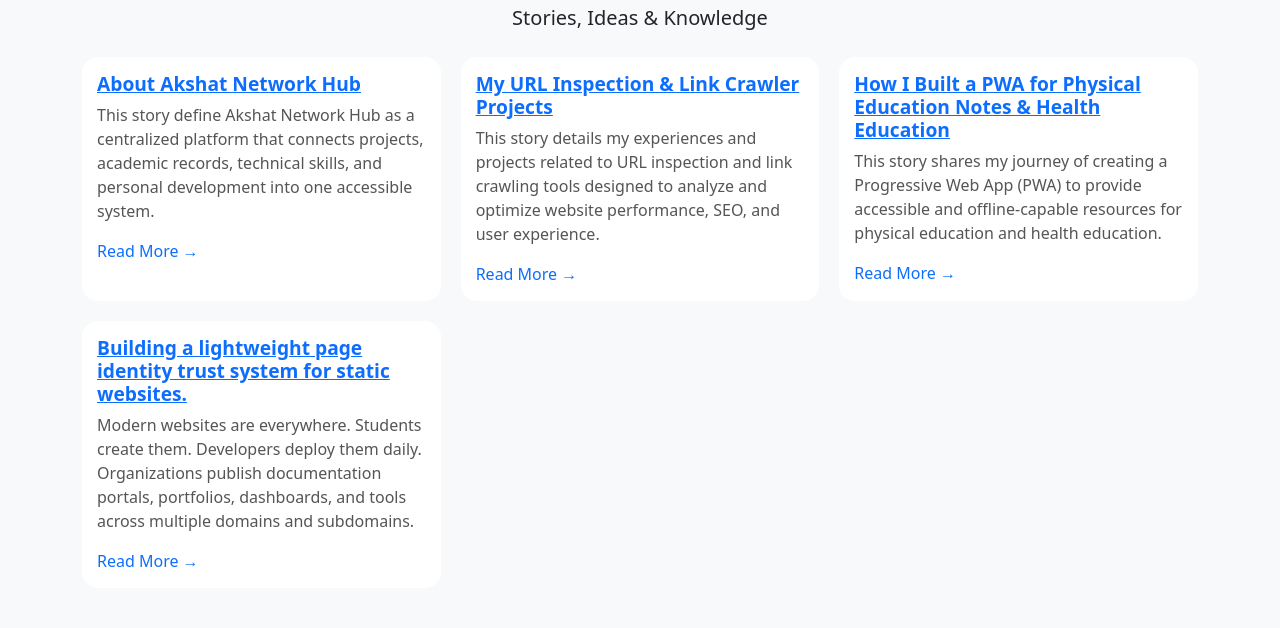
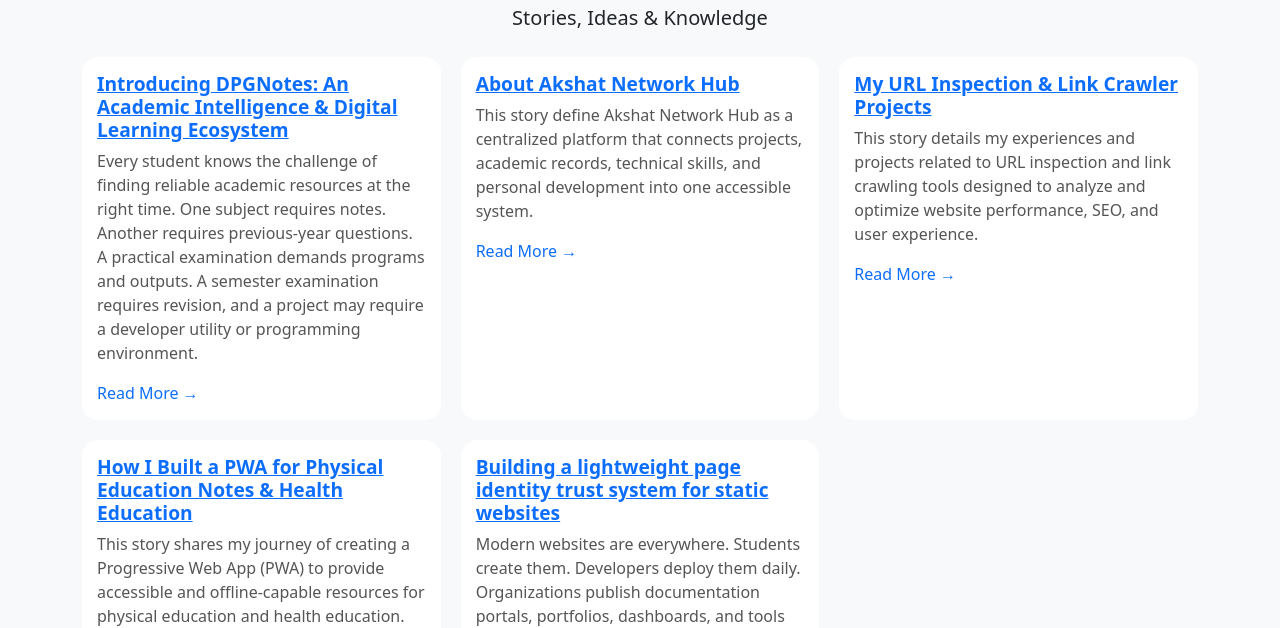
Before and after one commit to Akshat-881236/AkshatNetworkHub, a plain HTML site: page MediumStory/index.htm in a window 1280 px wide. Shown: the part 173-801 px from the top of the page. Drawn offline with nearby package versions, Linux system fonts and the light colour scheme.

Commit message:
Update story cards with new onclick events and links

```diff
--- a/MediumStory/index.htm
+++ b/MediumStory/index.htm
@@ -239,7 +239,15 @@ body { background:#f8f9fa; font-family:system-ui; }
 
 <!-- STORIES (STATIC = SEO INDEXABLE) -->
 <div class="container" id="storyContainer">
-<!-- STORY 1 -->
+<article class="story-card" data-category="education" onclick="console.log('Card clicked'), window.open=('https://medium.com/@its.akshatnetworkhub23/introducing-dpgnotes-an-academic-intelligence-digital-learning-ecosystem-a227287ccb61', '_blank', 'noopener,noreferrer')">
+<div class="story-body">
+<h2 class="story-title">
+<a href="https://medium.com/@its.akshatnetworkhub23/building-a-lightweight-page-identity-trust-system-for-static-websites-b2c0fb9b2a90">Introducing DPGNotes: An Academic Intelligence & Digital Learning Ecosystem</a></h2>
+<p class="story-desc">Every student knows the challenge of finding reliable academic resources at the right time. One subject requires notes. Another requires previous-year questions. A practical examination demands programs and outputs. A semester examination requires revision, and a project may require a developer utility or programming environment.</p>
+<a href="https://medium.com/@its.akshatnetworkhub23/introducing-dpgnotes-an-academic-intelligence-digital-learning-ecosystem-a227287ccb61" class="read-more">Read More →</a>
+</div>
+</article>
+
 <article class="story-card" data-category="tech"
 onclick="console.log('Card clicked'), window.open('https://medium.com/@its.akshatnetworkhub23/about-akshat-network-hub-aa941f5f1902', '_blank', 'noopener,noreferrer')">
 <div class="story-body">
@@ -251,8 +259,7 @@ onclick="console.log('Card clicked'), window.open('https://medium.com/@its.aksha
 </div>
 </article>
 
-<!-- STORY 2 -->
-<article class="story-card" data-category="education" onclick="console.log('Story 2 Card clicked'), window.open=('https://medium.com/@its.akshatnetworkhub23/my-url-inspection-link-crawler-projects-7c13ddb56d6c', '_blank', 'noopener,noreferrer')">
+<article class="story-card" data-category="education" onclick="console.log('Card clicked'), window.open=('https://medium.com/@its.akshatnetworkhub23/my-url-inspection-link-crawler-projects-7c13ddb56d6c', '_blank', 'noopener,noreferrer')">
 <div class="story-body">
 <h2 class="story-title">
 <a href="https://medium.com/@its.akshatnetworkhub23/my-url-inspection-link-crawler-projects-7c13ddb56d6c">My URL Inspection & Link Crawler Projects</a>
@@ -262,7 +269,7 @@ onclick="console.log('Card clicked'), window.open('https://medium.com/@its.aksha
 </div>
 </article>
 
-<article class="story-card" data-category="education" onclick="console.log('Story 3 Card clicked'), window.open=('https://medium.com/@its.akshatnetworkhub23/how-i-built-a-pwa-for-physical-education-notes-health-education-first-aid-safety-ebb635aded8f', '_blank', 'noopener,noreferrer')">
+<article class="story-card" data-category="education" onclick="console.log('Card clicked'), window.open=('https://medium.com/@its.akshatnetworkhub23/how-i-built-a-pwa-for-physical-education-notes-health-education-first-aid-safety-ebb635aded8f', '_blank', 'noopener,noreferrer')">
 <div class="story-body">
 <h2 class="story-title">
 <a href="https://medium.com/@its.akshatnetworkhub23/how-i-built-a-pwa-for-physical-education-notes-health-education-first-aid-safety-ebb635aded8f">How I Built a PWA for Physical Education Notes & Health Education</a>
@@ -272,10 +279,10 @@ onclick="console.log('Card clicked'), window.open('https://medium.com/@its.aksha
 </div>
 </article>
 
-<article class="story-card" data-category="education" onclick="console.log('Story 4 Card clicked'), window.open=('https://medium.com/@its.akshatnetworkhub23/building-a-lightweight-page-identity-trust-system-for-static-websites-b2c0fb9b2a90', '_blank', 'noopener,noreferrer')">
+<article class="story-card" data-category="education" onclick="console.log('Card clicked'), window.open=('https://medium.com/@its.akshatnetworkhub23/building-a-lightweight-page-identity-trust-system-for-static-websites-b2c0fb9b2a90', '_blank', 'noopener,noreferrer')">
 <div class="story-body">
 <h2 class="story-title">
-<a href="https://medium.com/@its.akshatnetworkhub23/building-a-lightweight-page-identity-trust-system-for-static-websites-b2c0fb9b2a90">Building a lightweight page identity trust system for static websites.</a></h2>
+<a href="https://medium.com/@its.akshatnetworkhub23/building-a-lightweight-page-identity-trust-system-for-static-websites-b2c0fb9b2a90">Building a lightweight page identity trust system for static websites</a></h2>
 <p class="story-desc">Modern websites are everywhere. Students create them. Developers deploy them daily. Organizations publish documentation portals, portfolios, dashboards, and tools across multiple domains and subdomains.</p>
 <a href="https://medium.com/@its.akshatnetworkhub23/building-a-lightweight-page-identity-trust-system-for-static-websites-b2c0fb9b2a90" class="read-more">Read More →</a>
 </div>
```
